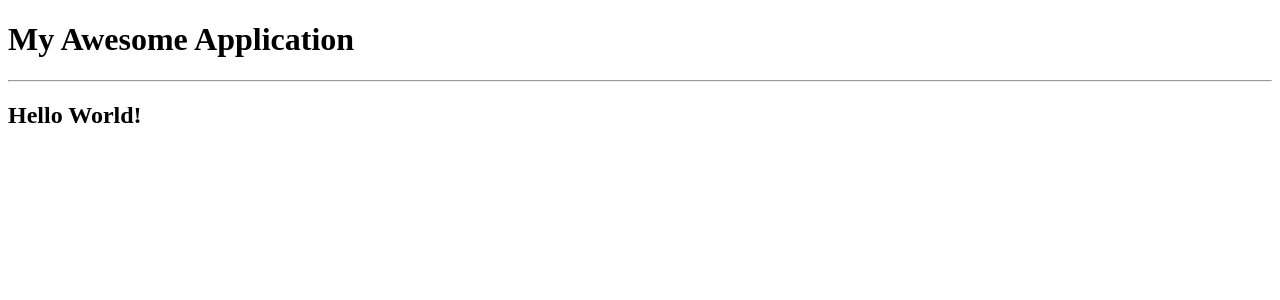
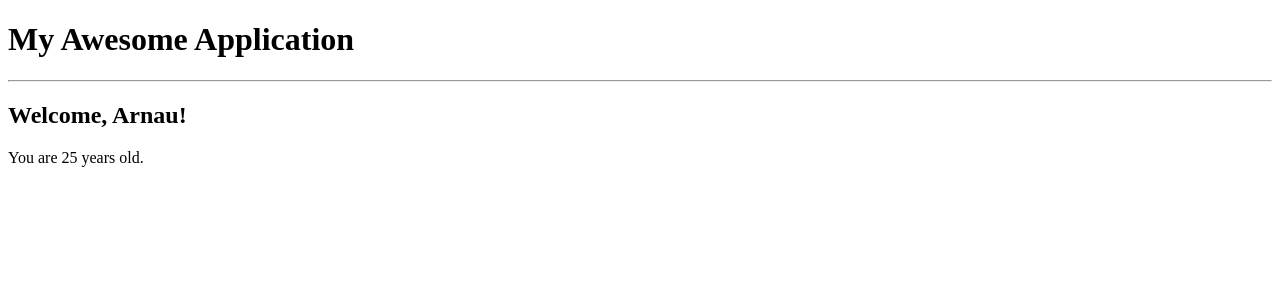
Before and after one commit to SrWilly19/DevelHopeApuntes, a React (Vite) app in the folder ReatApp/my-app/: page / in a window 1280 px wide. Shown: the top 300 px of the page. Built offline with nearby package versions, Linux system fonts and the light colour scheme.

Commit message:
apuntes jsx

```diff
--- a/ReatApp/my-app/src/App.jsx
+++ b/ReatApp/my-app/src/App.jsx
@@ -1,12 +1,14 @@
 import { HelloWorld } from "./HelloWorld"
+import { Welcome } from "./Welcome"
 
 //Un componente debe devolver una expresion JSX, algo que permita que el componente se represente dentro de la aplicacion
+//Nuestro componente Welcome tiene dos parametros que le pasamos, un nombre entre comillas "" y una edad que se la pasamos entre {}
 export function App(){
     return (
         <div>
             <h1>My Awesome Application</h1>
             <hr />
-            <HelloWorld />
+            <Welcome name="Arnau" age={24}/>
         </div>
     )
 }
--- /dev/null
+++ b/ReatApp/my-app/src/Welcome.jsx
@@ -0,0 +1,29 @@
+export function Welcome({name, age}){
+    /*Podriamos crear una variable de nombre "name" y podriamos establecer su valor en el valor del atributo props.name
+    const name = props.name*/
+
+    /*Tambien podriamos decidir usar la funcuionalidad de desestructuracion de JavaScript para exctraer el valor del atributo de nombre dentro de la variable de nombre.
+    Podemos hacerlo eliminando la notacion de puntos(.) que accede al atributo de nombre y encerrando la variable de nombre entre un para de corchetes, lo cual es una
+    sintaxis extraña, pero significa que estamos accediendo a un objeto que esta en el lado derecho de la ecuacion y JavaScript sabe que accesorios es un objeto porque
+    estamos usando corchetes aqui. Y estamos extrayendo el valor del atributo de nombre dentro de la variable con el mismo nombres*/
+
+    //const { name } = props
+
+    /*Estamos explotando el objeto props y para cada uno de los atributos que mencionamos dentro de este par de corchetes estamos creando una nueva varibale y esta
+    variable contendra el valor del atributo con el mismo nombre dentro del objeto props. Esto nos permite simplificar la forma en que escribimos nuestra expresion JSX
+    porque en lugar de tener que acceder a props.name o props.algo mas cada vez que queramos acceder al valor de una propiedad simplemente podemos usar el nombre de
+    la variable, ya que hemos desestructurado el objeto props de antemano */
+    /*Modificaremos la expresion para poder pasarle tambien un componente de numeros como es la edad */
+    return <div>
+        <h2>Welcome, {name}!</h2>
+        <p>You are {age + 1} years old.</p>
+    </div>
+    /*Accedemos al objeto props y con el .name accedemos al atributo de nombre del objeto props
+    return <h2>Welcome, {props.name}!</h2>*/
+    //return <h2>Welcome, {name}!</h2>
+
+    /*Lo bueno de JavaScript es que puede hacer esto no solo dentro del bloque de codigo que represneta el componente o la funcion en si, sino que puede hacerlo
+    directamente dentro de la declaracion de la funcion. Podemos poner en el parametro el {name} que es lo que queremos y asi evitamos hacer la linea de codigo 10.
+    Puedo expandir el objeto props desde dentro de la declaracion de la funcion y puedo extraer el atributo de nombre del objeto props dentro de una varibale que
+    tiene lemismo nombre del atributo que, en este caso el nombre*/
+}
```
